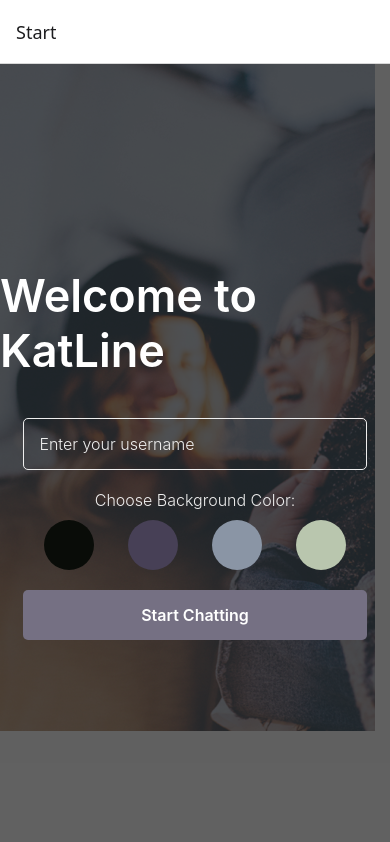
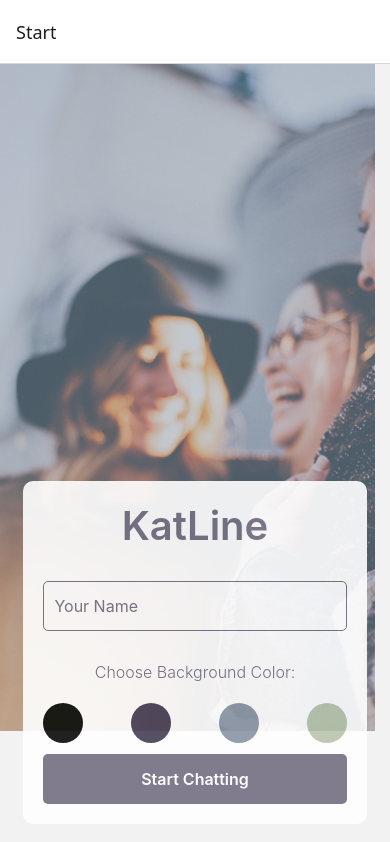
Before and after one commit to kittykatkaro/katline, a React Native app: screen /Start in a window 390 px wide. Built offline with nearby package versions, Linux system fonts and the light colour scheme.

Commit message:
Refactor Start component for improved UI and user experience

```diff
--- a/components/Start.js
+++ b/components/Start.js
@@ -3,9 +3,8 @@ import {
 	StyleSheet,
 	View,
 	Text,
-	Button,
+	TouchableOpacity,
 	ImageBackground,
-	TouchableOpacity,
 } from 'react-native';
 import { TextInput } from 'react-native-gesture-handler';
 
@@ -22,14 +21,19 @@ const Start = ({ navigation }) => {
 				style={styles.background}
 			>
 				<View style={styles.contentContainer}>
-					<Text style={styles.title}>Welcome to KatLine</Text>
+					{/* App Title */}
+					<Text style={styles.title}>KatLine</Text>
+
+					{/* Input for User's Name */}
 					<TextInput
 						style={styles.textInput}
 						value={name}
 						onChangeText={setName}
-						placeholder="Enter your username"
-						placeholderTextColor="#eee"
+						placeholder="Your Name"
+						placeholderTextColor="#757083"
 					/>
+
+					{/* Background Color Options */}
 					<Text style={styles.backgroundText}>
 						Choose Background Color:
 					</Text>
@@ -40,16 +44,20 @@ const Start = ({ navigation }) => {
 								style={[
 									styles.colorOption,
 									{ backgroundColor: color },
+									selectedColor === color &&
+										styles.selectedColor,
 								]}
 								onPress={() => setSelectedColor(color)}
 							/>
 						))}
 					</View>
+
+					{/* Start Chatting Button */}
 					<TouchableOpacity
 						style={styles.startButton}
 						onPress={() =>
 							navigation.navigate('Chat', {
-								name: name,
+								name,
 								color: selectedColor,
 							})
 						}
@@ -72,62 +80,71 @@ const styles = StyleSheet.create({
 	background: {
 		flex: 1,
 		resizeMode: 'cover',
-		justifyContent: 'center',
+		justifyContent: 'flex-end',
 	},
 
 	contentContainer: {
-		flex: 1,
-		justifyContent: 'center',
+		width: '88%',
+		height: '44%',
+		alignSelf: 'center',
+		backgroundColor: '#FFF',
+		opacity: 0.9,
+		padding: 20,
+		borderRadius: 10,
 		alignItems: 'center',
-		backgroundColor: 'rgba(0,0,0,0.6)',
+		justifyContent: 'space-between',
+		marginBottom: 20,
 	},
 
 	title: {
-		fontSize: 45,
+		fontSize: 40,
 		fontWeight: '600',
-		color: '#FFFFFF',
+		color: '#757083',
 		marginBottom: 20,
+		textAlign: 'center',
 	},
 
 	textInput: {
-		width: '88%',
-		padding: 15,
+		width: '100%',
+		height: 50,
 		borderWidth: 1,
-		borderColor: '#eee',
+		borderColor: '#757083',
 		borderRadius: 5,
-		marginTop: 20,
+		paddingHorizontal: 10,
+		fontSize: 16,
 		marginBottom: 20,
-		color: '#eee',
-		fontSize: 16,
-		fontWeight: '300',
 	},
 
 	backgroundText: {
 		fontSize: 16,
 		fontWeight: '300',
-		color: '#eee',
+		color: '#757083',
 		marginBottom: 10,
 	},
 
 	colorContainer: {
 		flexDirection: 'row',
 		justifyContent: 'space-between',
-		width: '80%',
-		marginBottom: 20,
+		width: '100%',
 	},
 
 	colorOption: {
-		width: 50,
-		height: 50,
-		borderRadius: 25,
-		marginHorizontal: 5,
+		width: 40,
+		height: 40,
+		borderRadius: 20,
+		borderWidth: 2,
+		borderColor: 'transparent',
+	},
+
+	selectedColor: {
+		borderColor: '#757083',
 	},
 
 	startButton: {
 		backgroundColor: '#757083',
 		borderRadius: 5,
-		padding: 15,
-		width: '88%',
+		paddingVertical: 15,
+		width: '100%',
 		alignItems: 'center',
 	},
 
```
